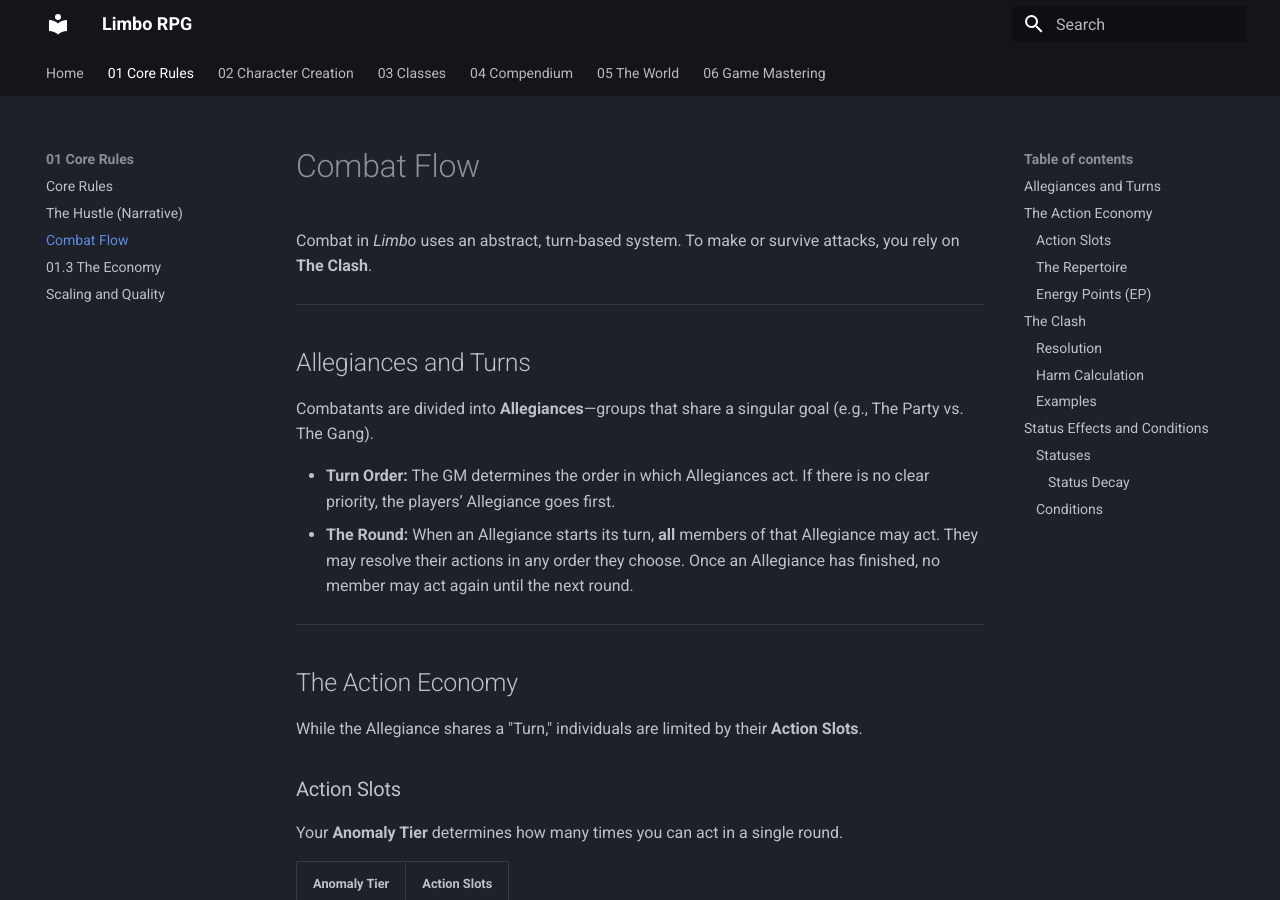
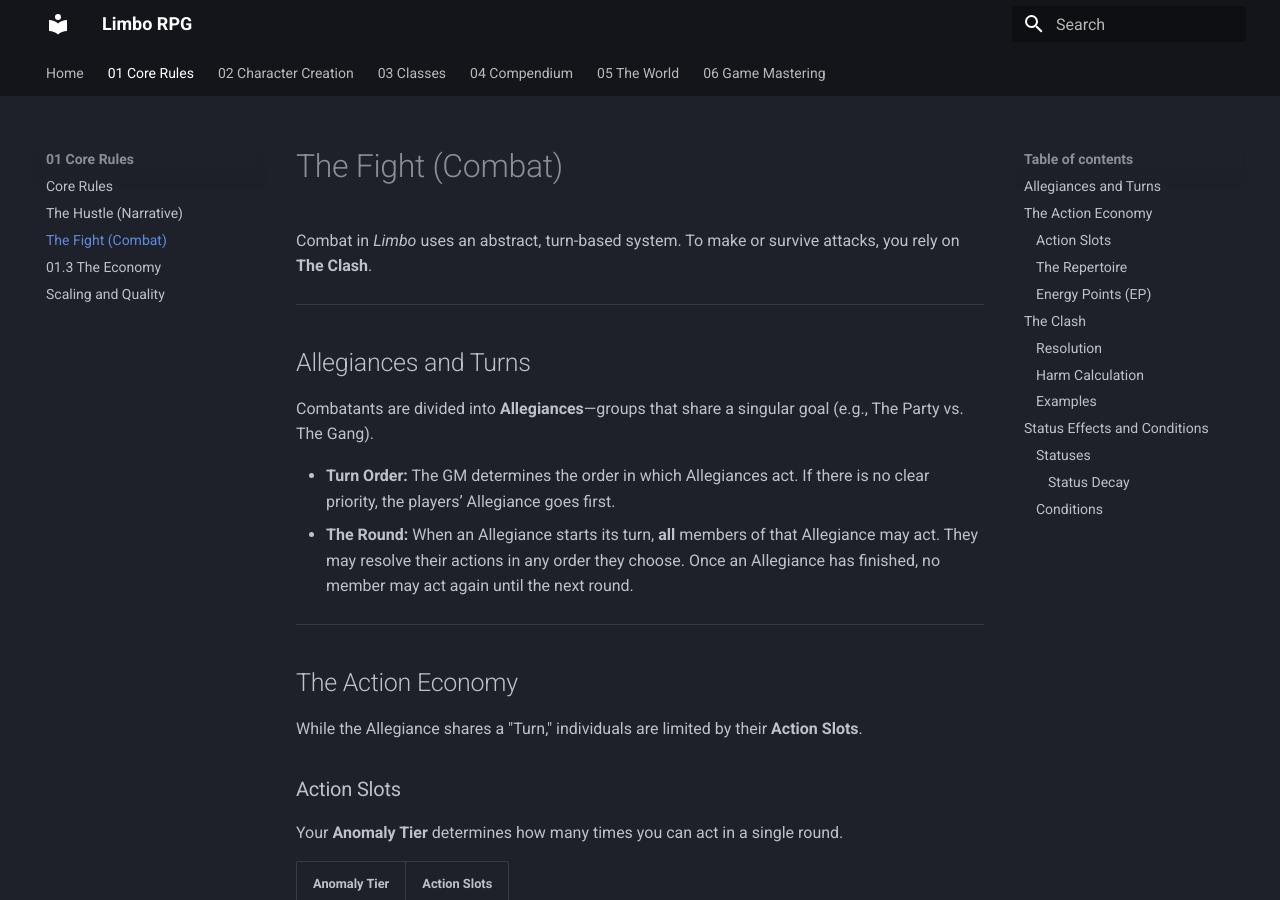
Before and after one commit to Bonfou/LimboRPG, an MkDocs documentation site: the page built from docs/01_Core_Rules/01.2_Combat_Flow.md, in a window 1280 px wide and 900 px high. Built offline with MkDocs 1.6.1 and Material for MkDocs 9.7.7, drawn with Linux system fonts in a browser that asks for light colours.

Commit message:
Rename Combat Flow title

```diff
--- a/docs/01_Core_Rules/01.2_Combat_Flow.md
+++ b/docs/01_Core_Rules/01.2_Combat_Flow.md
@@ -1,4 +1,4 @@
-# Combat Flow
+# The Fight (Combat)
 
 Combat in *Limbo* uses an abstract, turn-based system. To make or survive attacks, you rely on **The Clash**.
 
```
